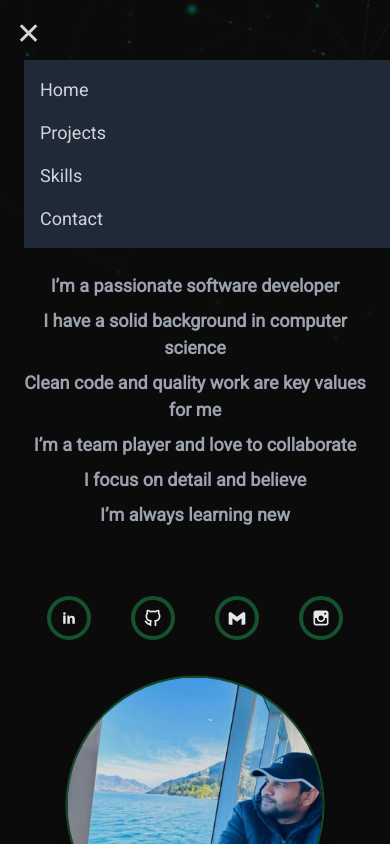
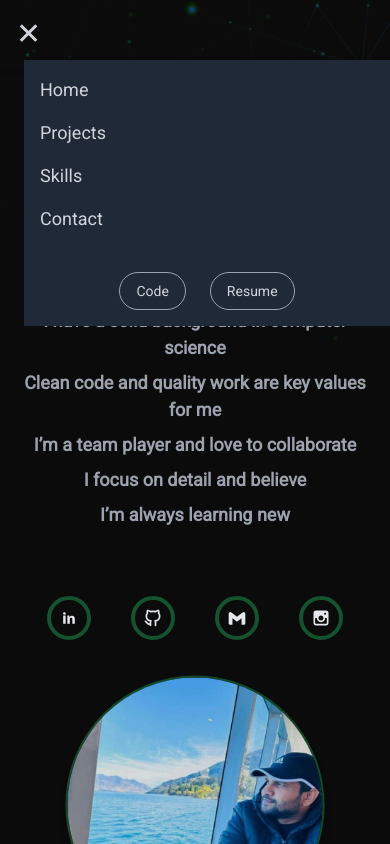
Before and after one commit to lalithranga/my-portfolio-site, a React (Vite) app: page / in a window 390 px wide. Both pictures are taken after a click on the button "Toggle menu". Shown: the top 844 px of the page. Built offline with nearby package versions, Linux system fonts and the light colour scheme; no server answers; a web font is replaced by a local one.

Commit message:
Add cv and code to mobile version

```diff
--- a/src/component/header.jsx
+++ b/src/component/header.jsx
@@ -1,7 +1,7 @@
 import { useState } from "react";
 import MobileMenu from "./headerMobile";
 import { TbBrandGithub } from "react-icons/tb";
-import { PiAddressBookLight } from "react-icons/pi";
+
 
 function Header({ onProjectClick, onSkillClick, onContactClick }) {
   const [menuOpen, setMenuOpen] = useState(false);
--- a/src/component/headerMobile.jsx
+++ b/src/component/headerMobile.jsx
@@ -1,7 +1,6 @@
 import { useEffect } from "react";
 
 function MobileMenu({ onProjectClick, onSkillClick, onContactClick, closeMenu }) {
-  // Step 2: auto-close menu on scroll
   useEffect(() => {
     const handleScroll = () => closeMenu();
     window.addEventListener("scroll", handleScroll);
@@ -43,6 +42,26 @@ function MobileMenu({ onProjectClick, onSkillClick, onContactClick, closeMenu })
           Contact
         </li>
       </ul>
+
+      {/* Code & Resume Links */}
+      <div className="mt-6 flex justify-center gap-6 text-sm">
+        <a
+          href="https://github.com/lalithranga/my-portfolio-site"
+          target="_blank"
+          rel="noopener noreferrer"
+          className="px-4 py-2 rounded-full border border-gray-400 hover:text-blue-400 hover:border-blue-400 transition-all"
+        >
+          Code
+        </a>
+
+        <a
+          href="/cv.pdf"
+          download
+          className="px-4 py-2 rounded-full border border-gray-400 hover:text-blue-400 hover:border-blue-400 transition-all"
+        >
+          Resume
+        </a>
+      </div>
     </div>
   );
 }
--- a/src/component/skill.jsx
+++ b/src/component/skill.jsx
@@ -159,7 +159,7 @@ function Skill() {
           <div className="flex flex-wrap gap-3">
             <motion.img
               variants={itemVariants}
-              src="/Js.svg"
+              src="/js.svg"
               alt="JavaScript"
               title="JavaScript"
               className={iconStyle}
@@ -219,7 +219,7 @@ function Skill() {
           <div className="flex flex-wrap gap-3">
             <motion.img
               variants={itemVariants}
-              src="/nodejs.svg"
+              src="/node.svg"
               alt="Node.js"
               title="Node.js"
               className={iconStyle}
```
Also changed, not shown: public/Js.svg, public/node.svg (added).
